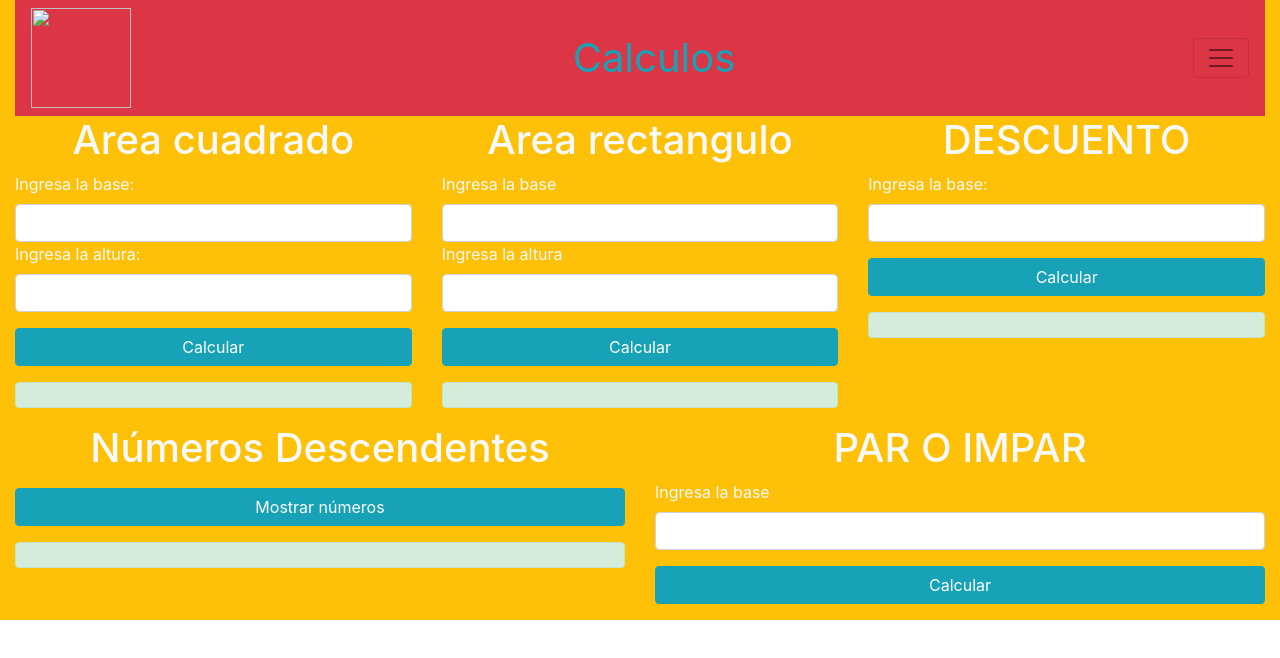
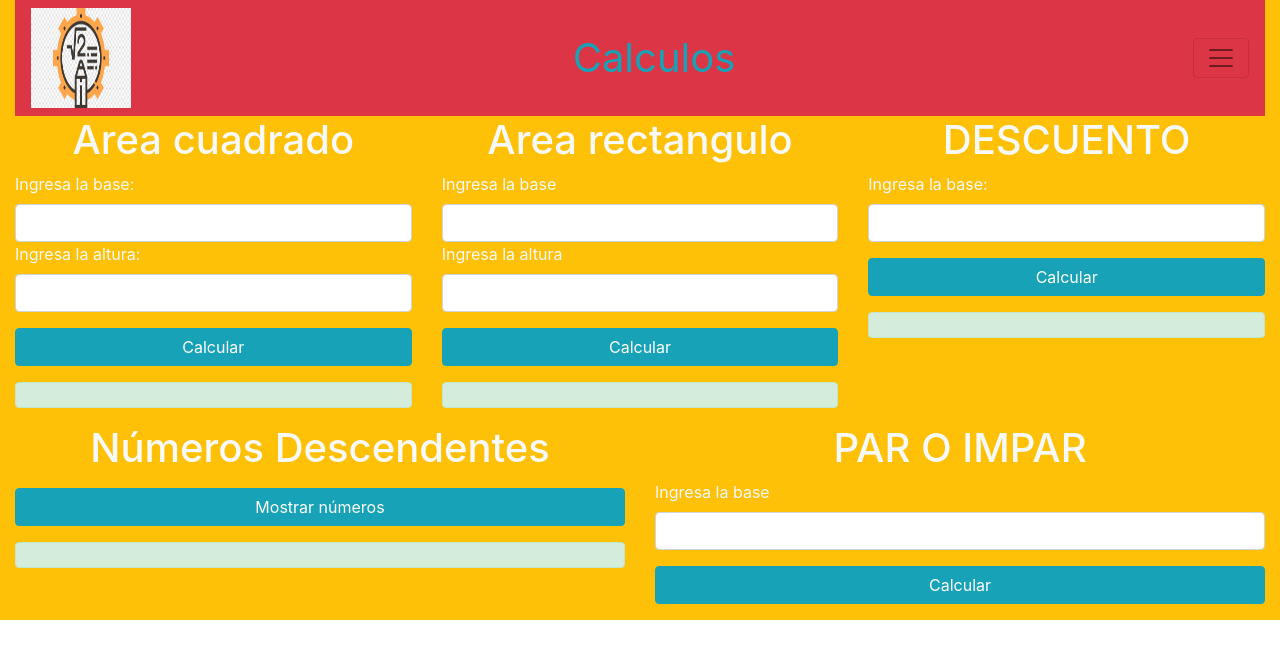
Before and after one commit to Davidsancz/MateParte1, a plain HTML site: page index.html in a window 1280 px wide. Drawn offline with nearby package versions, Linux system fonts and the light colour scheme.

Commit message:
Update index.html

```diff
--- a/index.html
+++ b/index.html
@@ -12,7 +12,7 @@
 <body>
     <div class="container-fluid bg-warning">
         <nav class="navbar navbar-inverse navbar-light bg-danger navbar-toggleable-md">
-            <img class="image-fluid" src="../IMG/png-transparent-mathematics-mathematical-notation-symbol-number-computer-icons-mathematics-text-orange-logo.png" width="100px" height="100px">
+            <img class="image-fluid" src="png-transparent-mathematics-mathematical-notation-symbol-number-computer-icons-mathematics-text-orange-logo.png" width="100px" height="100px">
             <a class="navbar-brand text-info" href="../HTML/Index.html" style="font-size: 40px;">Calculos</a>
             <button class="navbar-toggler navbar-toggler-right" type="button" data-toggle="collapse"
                 data-target="#navbarTogglerDemo01" aria-controls="navbarTogglerDemo01" aria-expanded="false"
```
